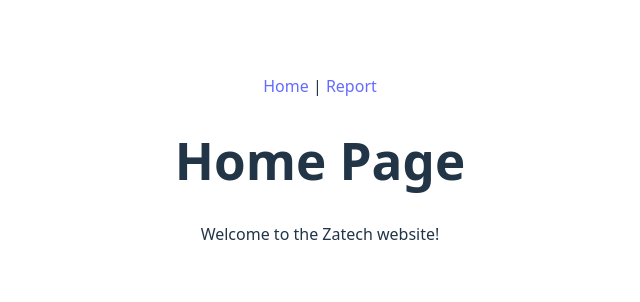
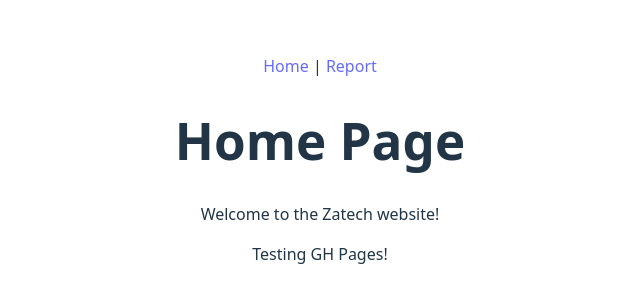
Before and after one commit to Accompany-VC/zatech-website, a React (Vite) app: page / in a window 1280 px wide. Shown: the part 232-534 px from the top of the page, without its empty margins (320-960 px from the left). Built offline with nearby package versions, Linux system fonts and the light colour scheme.

Commit message:
Update Home component to include a testing message for GitHub Pages

```diff
--- a/src/pages/Home.jsx
+++ b/src/pages/Home.jsx
@@ -3,6 +3,7 @@
     <div>
       <h1>Home Page</h1>
       <p>Welcome to the Zatech website!</p>
+      <p>Testing GH Pages!</p>
     </div>
   );
 }
```
